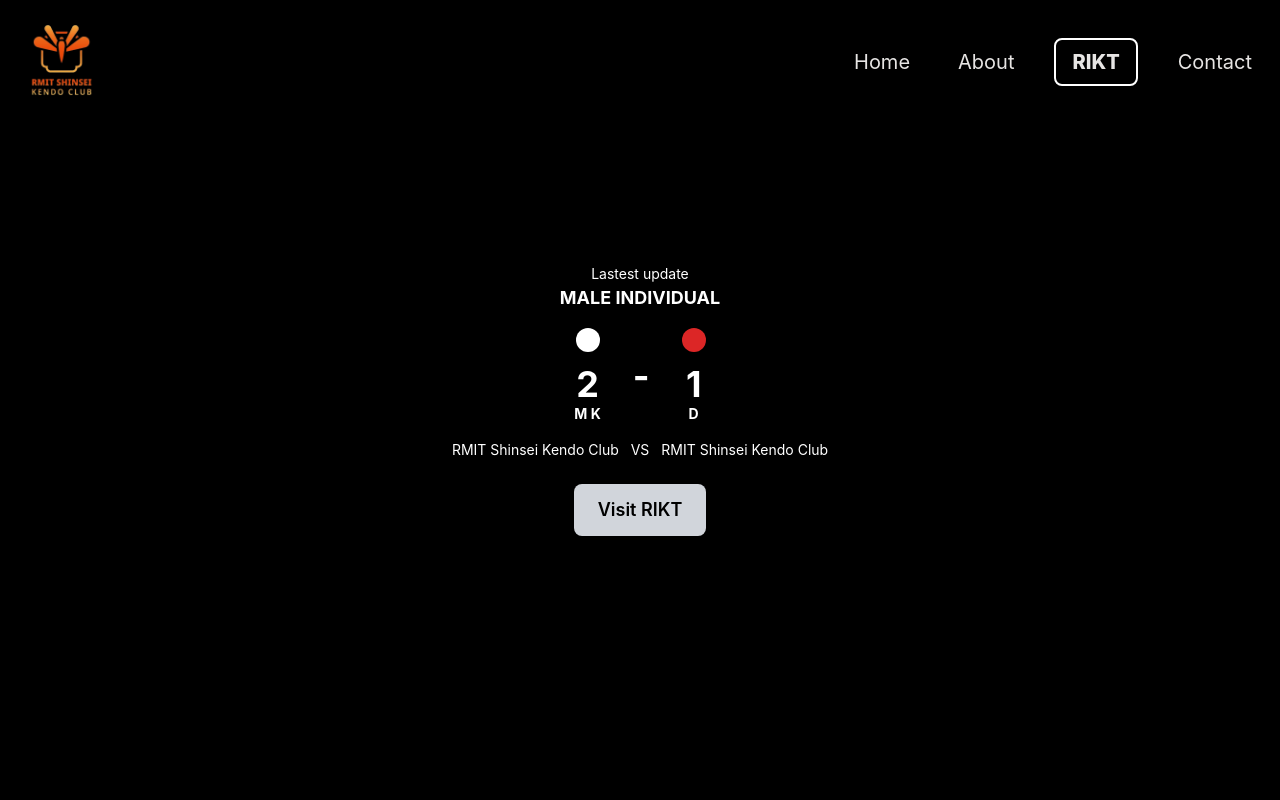
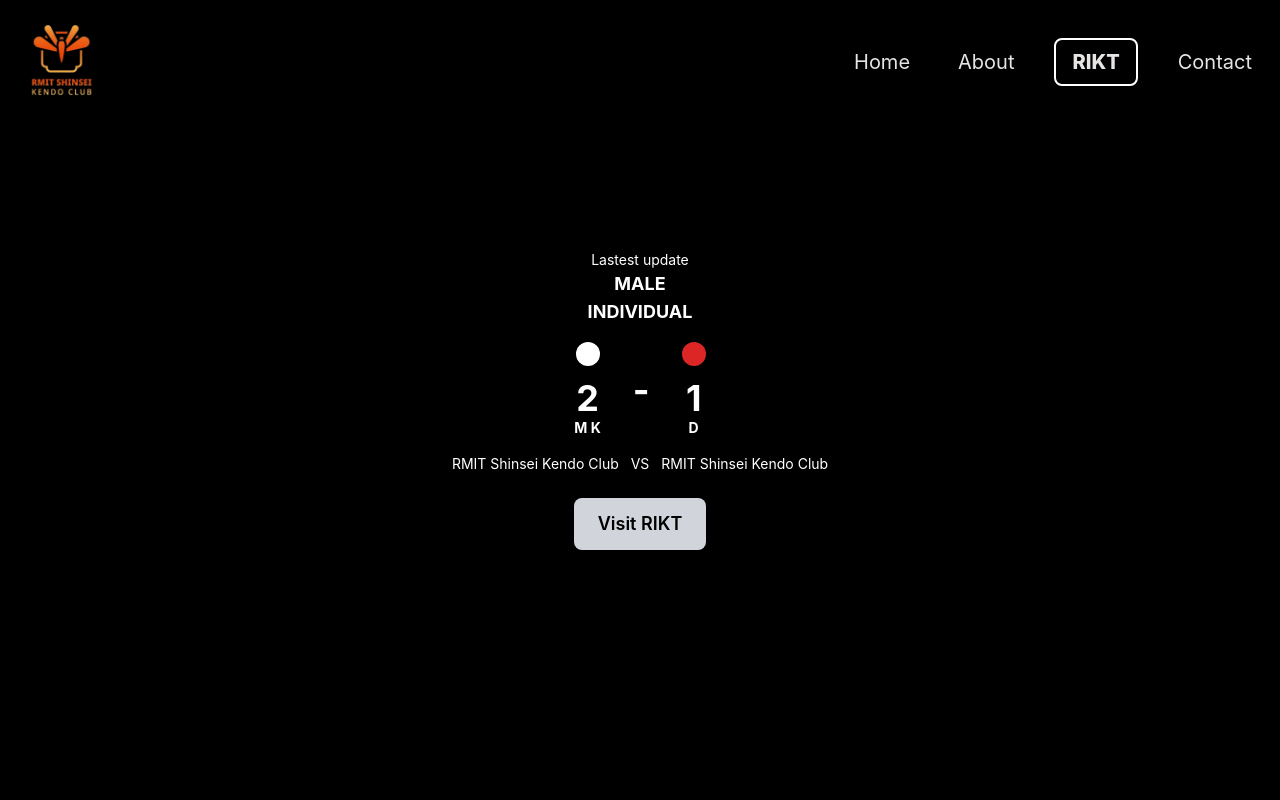
Before and after one commit to dat-nix/Landing-page, a Next.js app: page / in a window 1280 px wide. Shown: the top 800 px of the page. Built offline with nearby package versions, Linux system fonts and the light colour scheme; a web font is replaced by a local one.

Commit message:
update scoreboard

```diff
--- a/src/components/Scoreboard.js
+++ b/src/components/Scoreboard.js
@@ -5,7 +5,8 @@ import Link from "next/link";
 export default function Scoreboard() {
   // Fake data state
   const [scoreData, setScoreData] = useState({
-    matchType: "MALE INDIVIDUAL",
+    Sex: "MALE",
+    matchType: "INDIVIDUAL",
     player1: { hit: "M K", score: 2, color: "white" },
     player2: { hit: "D", score: 1, color: "red" },
     club1: "RMIT Shinsei Kendo Club",
@@ -22,6 +23,7 @@ export default function Scoreboard() {
     <div className="h-screen w-screen flex flex-col justify-center items-center text-white p-4 bg-black">
       {/* Match Type */}
       <p className="text-sm">Lastest update</p>
+      <h1 className="text-lg font-bold">{scoreData.Sex}</h1>
       <h2 className="text-lg font-bold">{scoreData.matchType}</h2>
 
       {/* Scoreboard */}
```
